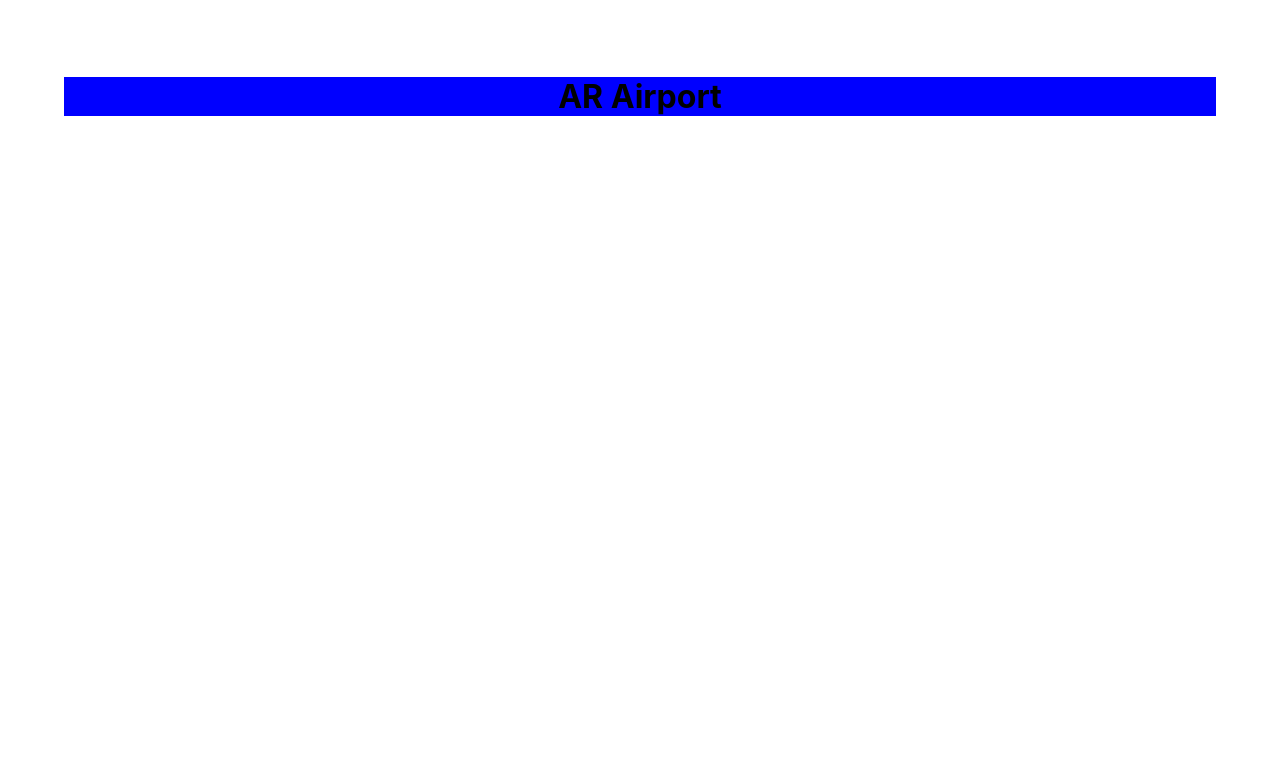
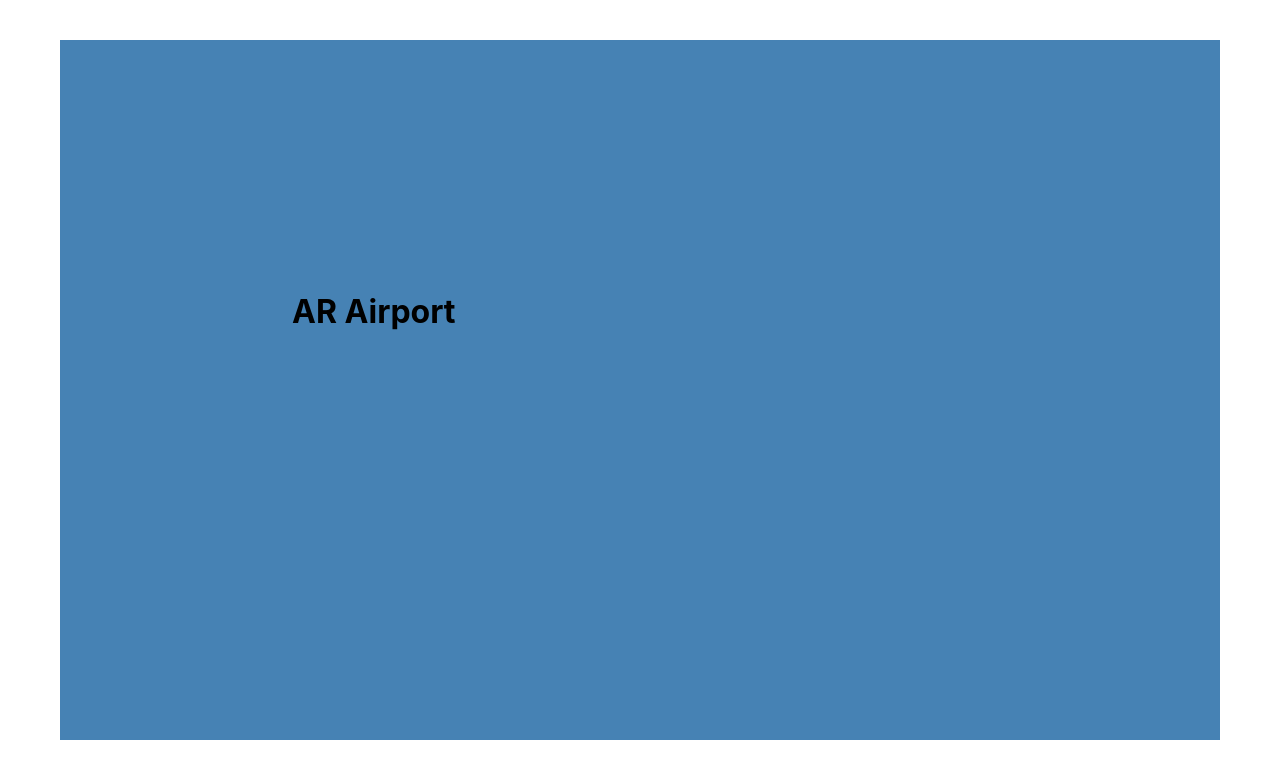
Before and after one commit to AR-Airport/landing-page, a React (Create React App) app: page / in a window 1280 px wide. Shown: the top 778 px of the page. Built offline with nearby package versions, Linux system fonts and the light colour scheme.

Commit message:
added main title

```diff
--- a/src/App.css
+++ b/src/App.css
@@ -1,46 +1,18 @@
 .App {
-  text-align: center;
-}
-
-.App-logo {
-  height: 40vmin;
-  pointer-events: none;
-}
-
-@media (prefers-reduced-motion: no-preference) {
-  .App-logo {
-    animation: App-logo-spin infinite 20s linear;
-  }
-}
-
-.App-header {
-  background-color: #282c34;
-  min-height: 100vh;
-  display: flex;
-  flex-direction: column;
-  align-items: center;
-  justify-content: center;
-  font-size: calc(10px + 2vmin);
-  color: white;
-}
-
-.App-link {
-  color: #61dafb;
-}
-
-@keyframes App-logo-spin {
-  from {
-    transform: rotate(0deg);
-  }
-  to {
-    transform: rotate(360deg);
-  }
+  /* text-align: center; */
 }
 
 .sub-page {
-    margin-top: 6%;
-    margin-left: 5%;
-    margin-right: 5%;
-    background-color: blue;
-    height: 85%;
+    /* margin-top: 4%; */
+    margin-top: 40px;
+    margin-left: 60px;
+    margin-right: 60px;
+    background-color: steelblue;
+    height: 700px;
 }
+
+.main-title {
+    color: black;
+    margin-top: 20%;
+    margin-left: 20%;
+}
--- a/src/App.js
+++ b/src/App.js
@@ -1,11 +1,12 @@
-import logo from './logo.svg';
+import React from 'react';
+import {  } from '@material-ui/core'
 import './App.css';
 
 function App() {
   return (
       <div className="App">
           <div className="sub-page">
-              <h1>AR Airport</h1>
+              &nbsp;<h1 className="main-title">AR Airport</h1>
           </div>
       </div>
   );
```
